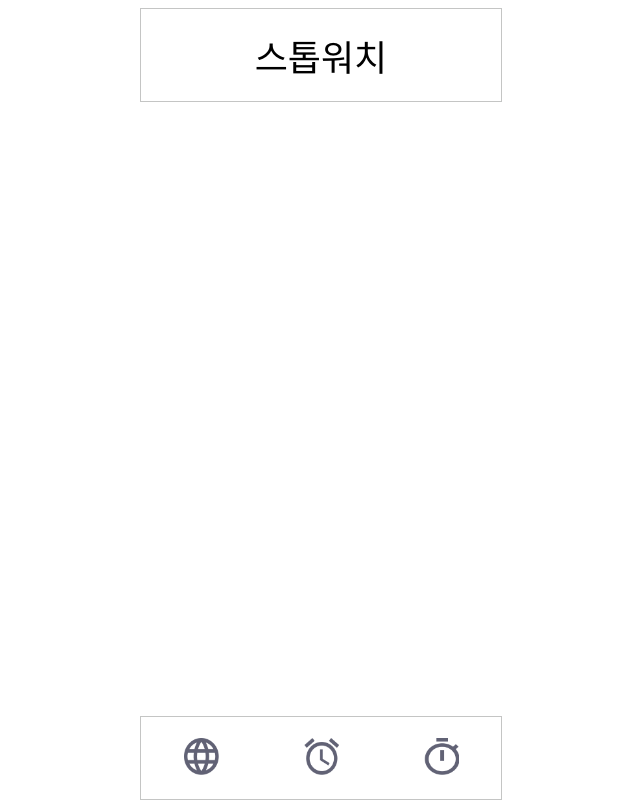
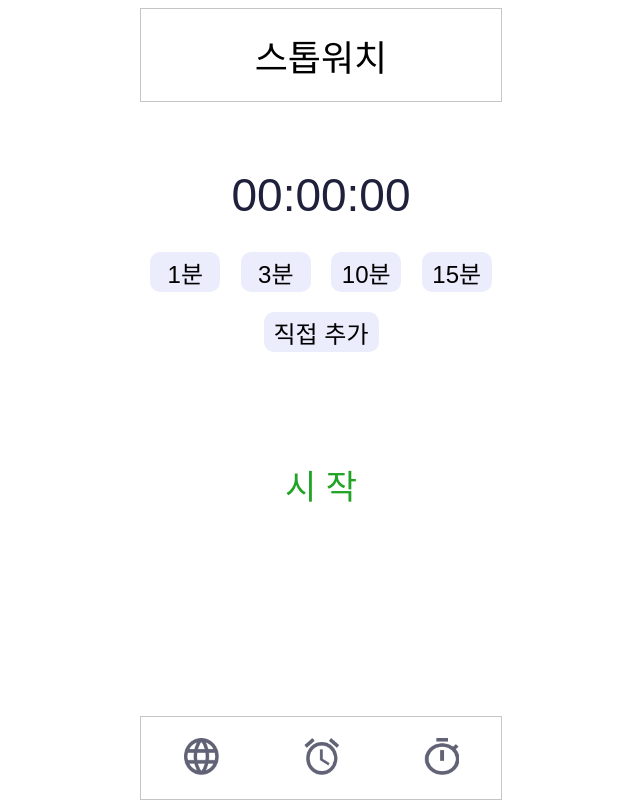
Before and after one commit to woowacourse/react-timer, a React (Create React App) app: page /timer in a window 1280 px wide. Shown: the whole page, without its empty margins (327-967 px from the left). Built offline with nearby package versions, Linux system fonts and the light colour scheme.

Commit message:
refactor: timer page 마크업 및 스타일링

```diff
--- /dev/null
+++ b/src/pages/Timer/index.css
@@ -0,0 +1,50 @@
+.timer-page {
+  display: flex;
+  flex-direction: column;
+  width: 362px;
+  align-items: center;
+  margin-top: 66px;
+}
+
+.timer-page p {
+  margin: 0;
+}
+
+.time-display {
+  font-size: 46px;
+  color: var(--primary-dark);
+}
+
+.select-min-button {
+  margin-top: 30px;
+  width: 70px;
+  height: 40px;
+  font-size: 24px;
+  border-radius: 10px;
+  border: none;
+  background: #ebecfc;
+}
+
+.select-user-button {
+  margin-top: 20px;
+  width: 115px;
+  height: 40px;
+  font-size: 24px;
+  border-radius: 10px;
+  border: none;
+  background: #ebecfc;
+}
+
+.select-min-container {
+  width: 362px;
+  display: flex;
+  justify-content: space-around;
+}
+
+.start-button {
+  margin-top: 107px;
+  font-size: 34px;
+  background: none;
+  border: none;
+  color: var(--primary-green);
+}
--- a/src/pages/Timer/index.tsx
+++ b/src/pages/Timer/index.tsx
@@ -1,5 +1,31 @@
+import './index.css';
+
 const TimerPage = () => {
-  return <></>;
+  return (
+    <div className="timer-page">
+      <p className="time-display">00:00:00</p>
+      <div className="select-min-container">
+        <button type="button" className="select-min-button">
+          1분
+        </button>
+        <button type="button" className="select-min-button">
+          3분
+        </button>
+        <button type="button" className="select-min-button">
+          10분
+        </button>
+        <button type="button" className="select-min-button">
+          15분
+        </button>
+      </div>
+      <button type="button" className="select-user-button">
+        직접 추가
+      </button>
+      <button type="button" className="start-button">
+        시 작
+      </button>
+    </div>
+  );
 };
 
 export default TimerPage;
```
